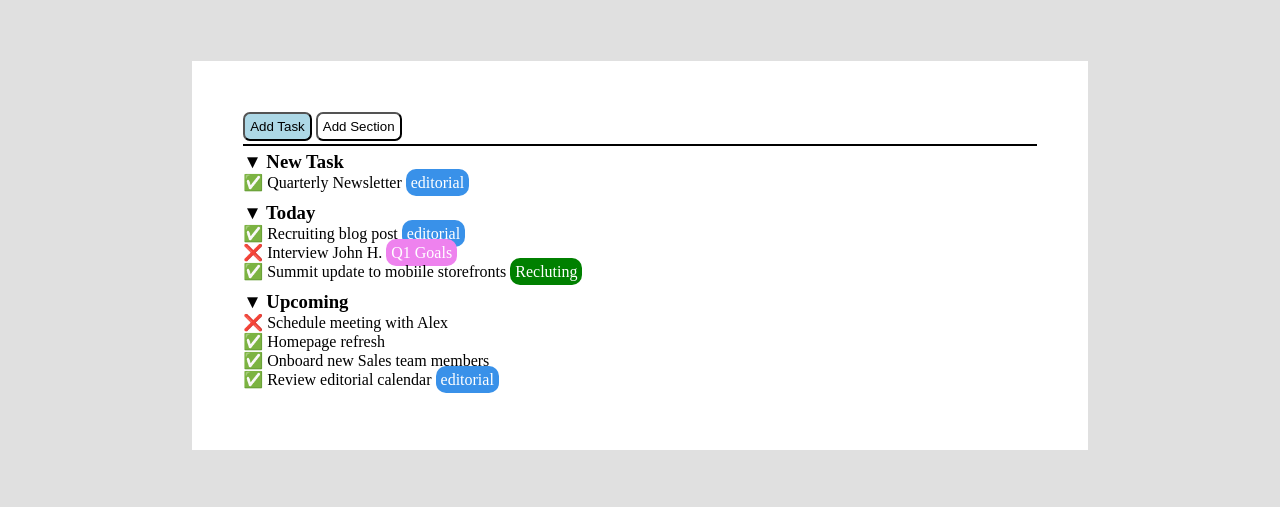
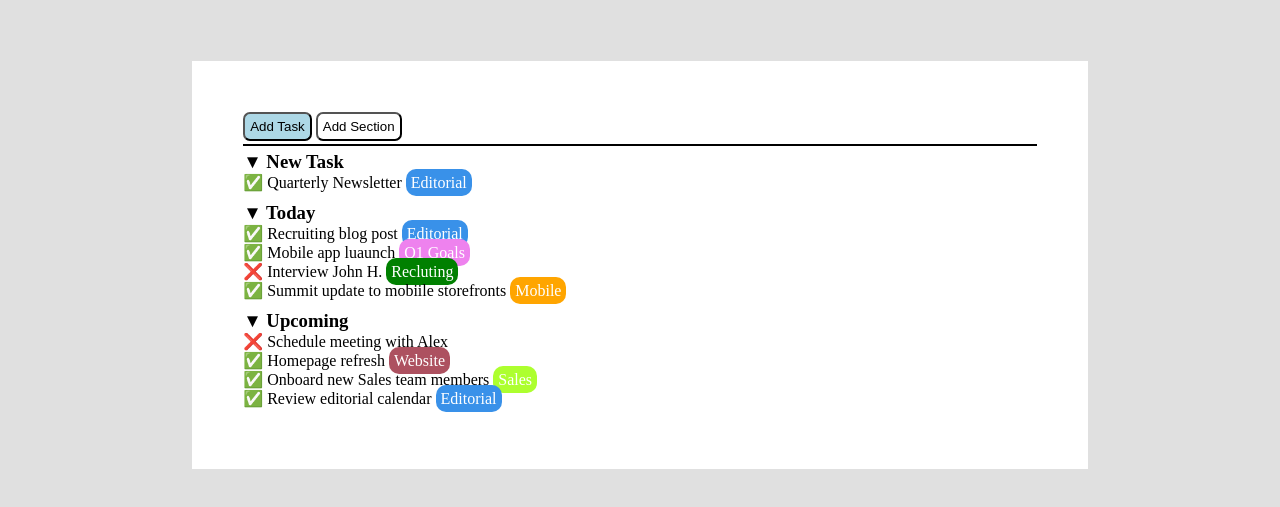
Before and after one commit to bonvi83/html-css-toboolist, a plain HTML site: page index.html in a window 1280 px wide. Shown: the part 123-630 px from the top of the page. Drawn offline with Linux system fonts and the light colour scheme.

```diff
--- a/css/style.css
+++ b/css/style.css
@@ -83,6 +83,25 @@
     padding: 5px;
 }
 
+.mobile {
+    color: white;
+    background-color: orange;
+    border-radius: 10px;
+    padding: 5px;
+}
 
+.website {
+    color: white;
+    background-color: rgb(173, 81, 96);
+    border-radius: 10px;
+    padding: 5px;
+}
+
+.sales {
+    color: white;
+    background-color: greenyellow;
+    border-radius: 10px;
+    padding: 5px;
+}
 
 /* da distanziare gli li delle liste */
--- a/index.html
+++ b/index.html
@@ -26,24 +26,25 @@
             <div class="lista-uno">
                 <h3>&#9660; New Task</h3>
                 <ul>
-                    <li>&#9989; Quarterly Newsletter <span class="editorial">editorial</span></li>
+                    <li>&#9989; Quarterly Newsletter <span class="editorial">Editorial</span></li>
                 </ul>
             </div>
             <div class="lista-due">
                 <h3>&#9660; Today</h3>
                 <ul>
-                    <li>&#9989; Recruiting blog post <span class="editorial">editorial</span></li>
-                    <li>&#10060; Interview John H. <span class="q1">Q1 Goals</span></li>
-                    <li>&#9989; Summit update to mobiile storefronts <span class="recluting">Recluting</span></li>
+                    <li>&#9989; Recruiting blog post <span class="editorial">Editorial</span></li>
+                    <li>&#9989; Mobile app luaunch <span class="q1">Q1 Goals</span></li>
+                    <li>&#10060; Interview John H. <span class="recluting">Recluting</span></li>
+                    <li>&#9989; Summit update to mobiile storefronts <span class="mobile">Mobile</span></li>
                 </ul>
             </div>
             <div class="lista-tre">
                 <h3>&#9660; Upcoming</h3>
                 <ul>
                     <li>&#10060; Schedule meeting with Alex</li>
-                    <li>&#9989; Homepage refresh</li>
-                    <li>&#9989; Onboard new Sales team members</li>
-                    <li>&#9989; Review editorial calendar <span class="editorial">editorial</span></li>
+                    <li>&#9989; Homepage refresh <span class="website">Website</span></li>
+                    <li>&#9989; Onboard new Sales team members <span class="sales">Sales</span></li>
+                    <li>&#9989; Review editorial calendar <span class="editorial">Editorial</span></li>
                 </ul>
             </div>
         </div>
@@ -52,3 +53,5 @@
 
 </body>
 </html>
+
+<!-- da sostituire tutti i simbolini con cerchietti -->
```
